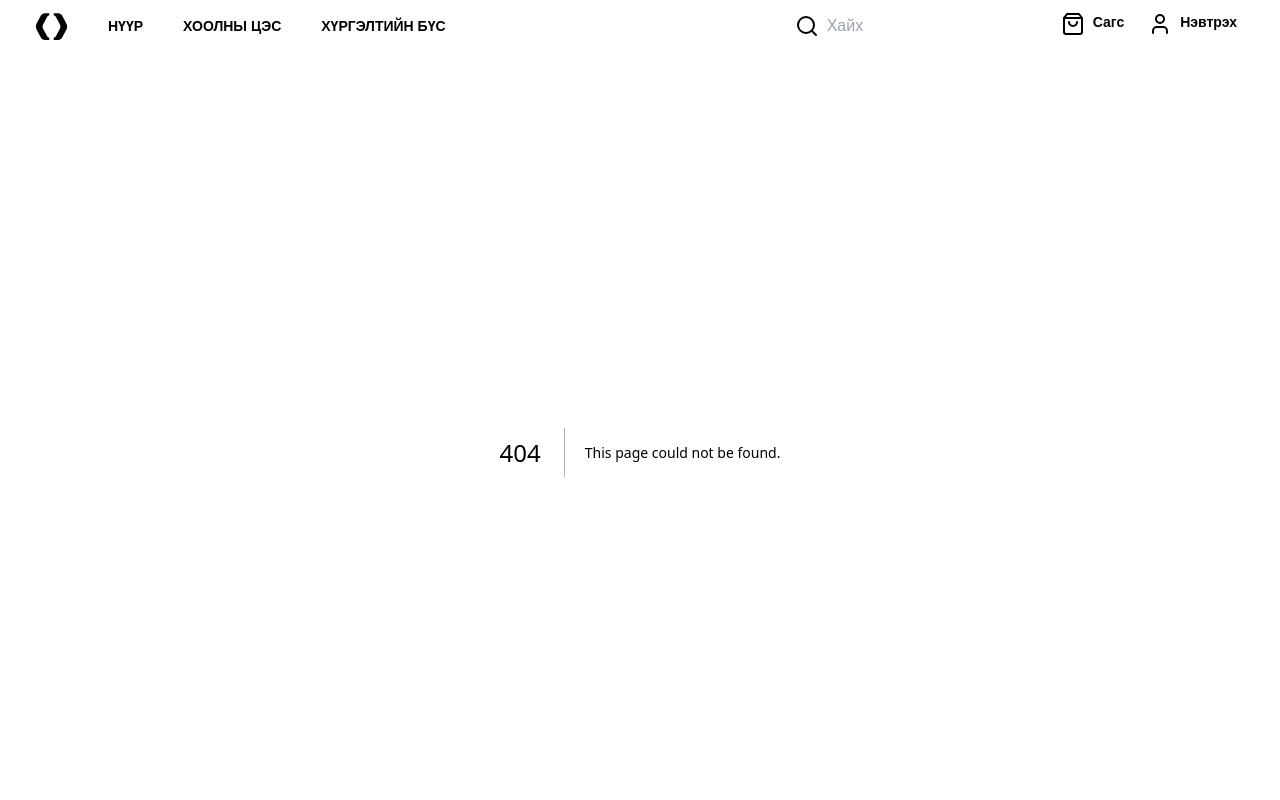
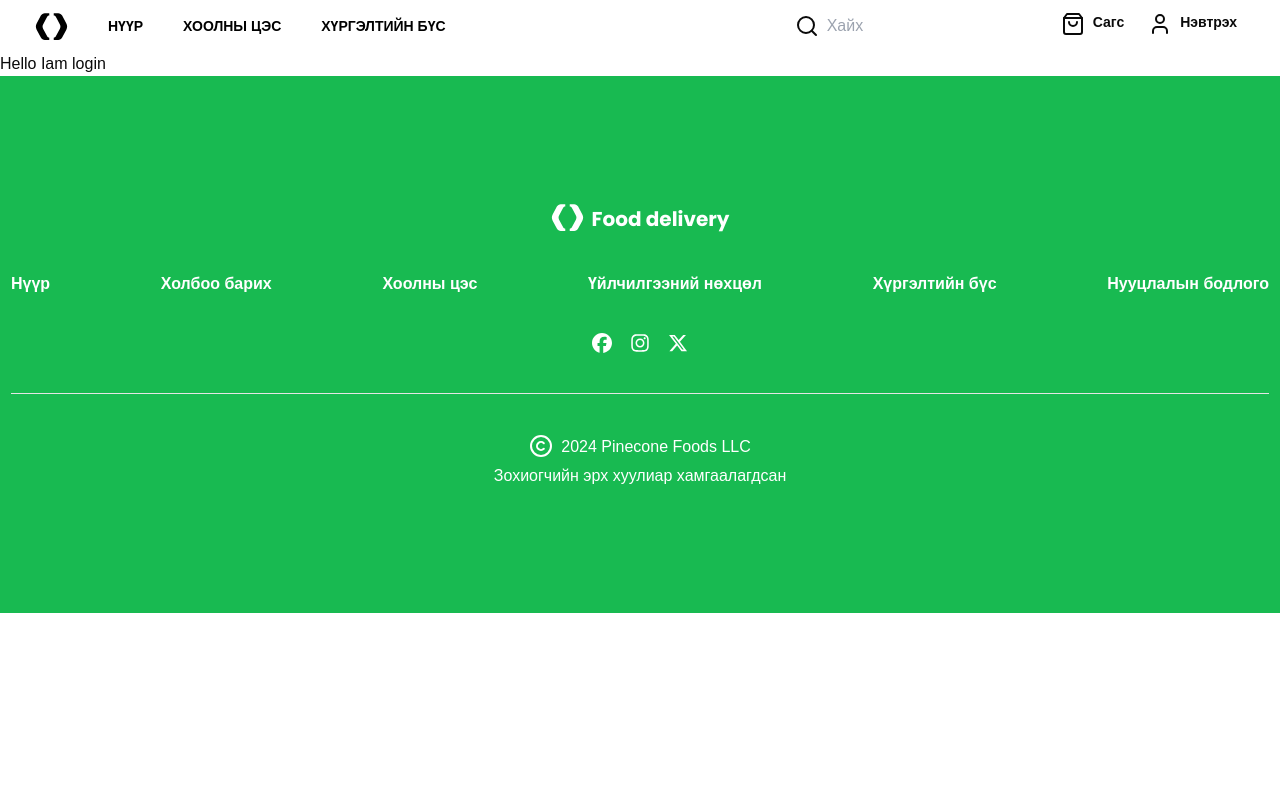
Before and after one commit to Tuugii0526/food_delivary, a Next.js app in the folder front-end/: page /login in a window 1280 px wide. Before the commit this address had no page. Shown: the top 800 px of the page. Built offline with nearby package versions, Linux system fonts and the light colour scheme.

Commit message:
login folder is created

```diff
--- /dev/null
+++ b/front-end/app/login/page.tsx
@@ -0,0 +1,5 @@
+export default function Page(){
+    return (
+        <div>Hello Iam login</div>
+    )
+}
```
